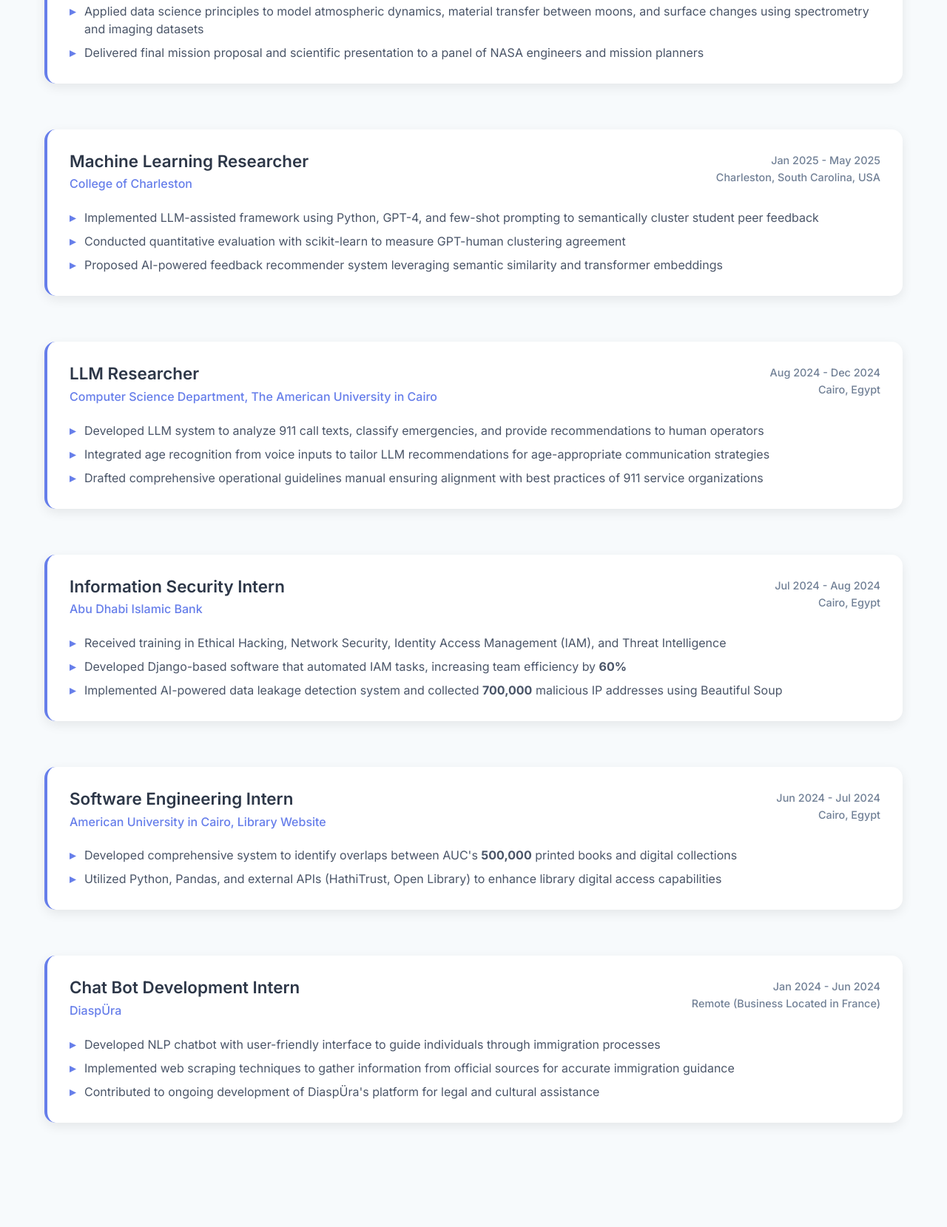
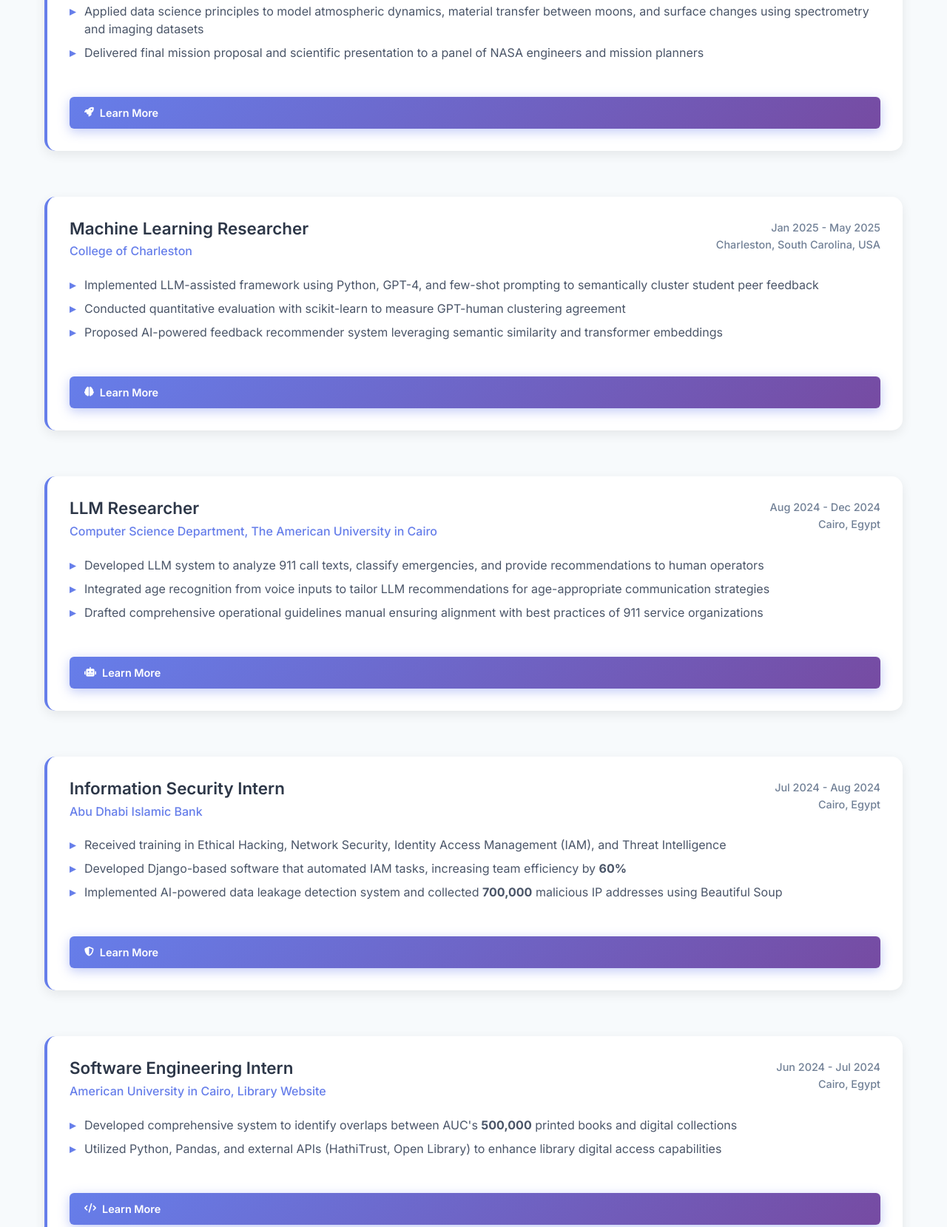
Before and after one commit to khalilbrikTN/personal-website, a plain HTML site: page index.html in a window 1280 px wide. Shown: the part 3055-4714 px from the top of the page at 74% size. Drawn offline with Linux system fonts and the light colour scheme.

Commit message:
close 9/1/25

```diff
--- a/index.html
+++ b/index.html
@@ -483,6 +483,14 @@
                   to a panel of NASA engineers and mission planners
                 </li>
               </ul>
+              <a
+                href="news/NASA_course.html"
+                class="experience-btn btn btn-primary"
+                target="_blank"
+                rel="noopener noreferrer"
+              >
+                <i class="fas fa-rocket"></i> Learn More
+              </a>
             </div>
           </div>
 
@@ -513,6 +521,14 @@
                   semantic similarity and transformer embeddings
                 </li>
               </ul>
+              <a
+                href="experiences/ml-researcher.html"
+                class="experience-btn btn btn-primary"
+                target="_blank"
+                rel="noopener noreferrer"
+              >
+                <i class="fas fa-brain"></i> Learn More
+              </a>
             </div>
           </div>
 
@@ -544,6 +560,14 @@
                   alignment with best practices of 911 service organizations
                 </li>
               </ul>
+              <a
+                href="experiences/llm-researcher.html"
+                class="experience-btn btn btn-primary"
+                target="_blank"
+                rel="noopener noreferrer"
+              >
+                <i class="fas fa-robot"></i> Learn More
+              </a>
             </div>
           </div>
 
@@ -574,6 +598,14 @@
                   using Beautiful Soup
                 </li>
               </ul>
+              <a
+                href="news/ADIB.html"
+                class="experience-btn btn btn-primary"
+                target="_blank"
+                rel="noopener noreferrer"
+              >
+                <i class="fas fa-shield-alt"></i> Learn More
+              </a>
             </div>
           </div>
 
@@ -602,6 +634,14 @@
                   Library) to enhance library digital access capabilities
                 </li>
               </ul>
+              <a
+                href="experiences/software-engineer-intern.html"
+                class="experience-btn btn btn-primary"
+                target="_blank"
+                rel="noopener noreferrer"
+              >
+                <i class="fas fa-code"></i> Learn More
+              </a>
             </div>
           </div>
 
@@ -633,6 +673,14 @@
                   legal and cultural assistance
                 </li>
               </ul>
+              <a
+                href="news/Diaspura.html"
+                class="experience-btn btn btn-primary"
+                target="_blank"
+                rel="noopener noreferrer"
+              >
+                <i class="fas fa-comments"></i> Learn More
+              </a>
             </div>
           </div>
         </div>
--- a/styles.css
+++ b/styles.css
@@ -549,6 +549,45 @@ h1, h2, h3, h4, h5, h6 {
     margin-bottom: 0;
 }
 
+/* Experience Button Styling */
+.experience-btn {
+    margin-top: 1rem;
+    padding: 10px 20px;
+    font-size: 0.9rem;
+    font-weight: 600;
+    border-radius: 6px;
+    display: inline-flex;
+    align-items: center;
+    gap: 0.5rem;
+    text-decoration: none;
+    transition: all 0.3s ease;
+    background: linear-gradient(135deg, #667eea 0%, #764ba2 100%);
+    color: white;
+    border: none;
+    cursor: pointer;
+}
+
+.experience-btn:hover {
+    transform: translateY(-2px);
+    box-shadow: 0 4px 15px rgba(102, 126, 234, 0.4);
+    text-decoration: none;
+    color: white;
+}
+
+.experience-btn i {
+    font-size: 0.8rem;
+}
+
+/* Responsive adjustments */
+@media (max-width: 768px) {
+    .experience-btn {
+        width: 100%;
+        justify-content: center;
+        margin-top: 1.5rem;
+    }
+}
+
+
 /* Education Section */
 .education {
     padding: 6rem 0;
```
